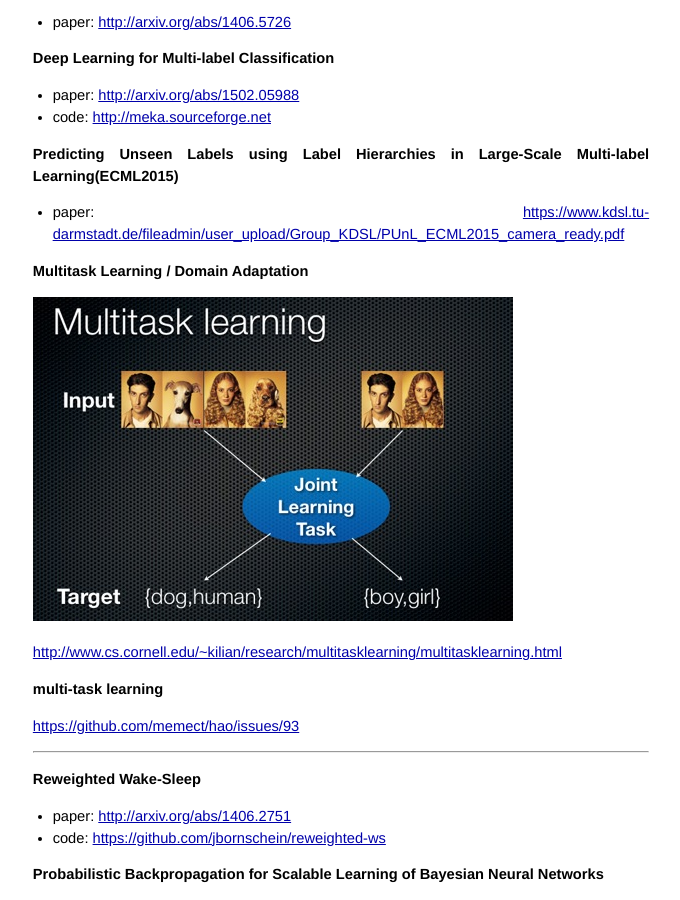
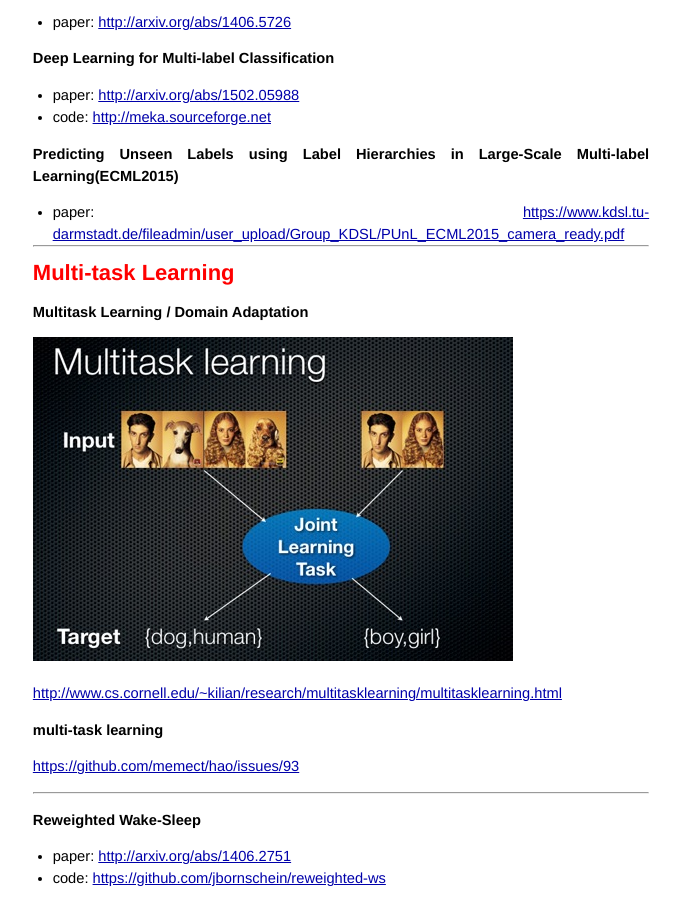
Before and after one commit to handong1587/handong1587.github.io, a Jekyll site: the page built from _posts/deep_learning/2015-08-27-deep-learning-materials.md, in a window 1280 px wide and 900 px high, scrolled down 309 px. Shown: the whole window, without its empty margins (299-979 px from the left). Built offline with Jekyll 4.4.1, drawn with Linux system fonts in a browser that asks for light colours; Markdown is read by kramdown in place of the engine named in the settings; comment, search, counter and statistics services are not loaded.

Commit message:
update md

```diff
--- a/_posts/deep_learning/2015-08-27-deep-learning-materials.md
+++ b/_posts/deep_learning/2015-08-27-deep-learning-materials.md
@@ -31,6 +31,12 @@
 **Predicting Unseen Labels using Label Hierarchies in Large-Scale Multi-label Learning(ECML2015)**
 
 - paper: [https://www.kdsl.tu-darmstadt.de/fileadmin/user_upload/Group_KDSL/PUnL_ECML2015_camera_ready.pdf](https://www.kdsl.tu-darmstadt.de/fileadmin/user_upload/Group_KDSL/PUnL_ECML2015_camera_ready.pdf)
+
+- - -
+
+<span style="color: red; font-size: 150%; font-weight: bold;">
+Multi-task Learning
+</span>
 
 **Multitask Learning / Domain Adaptation**
 
```
